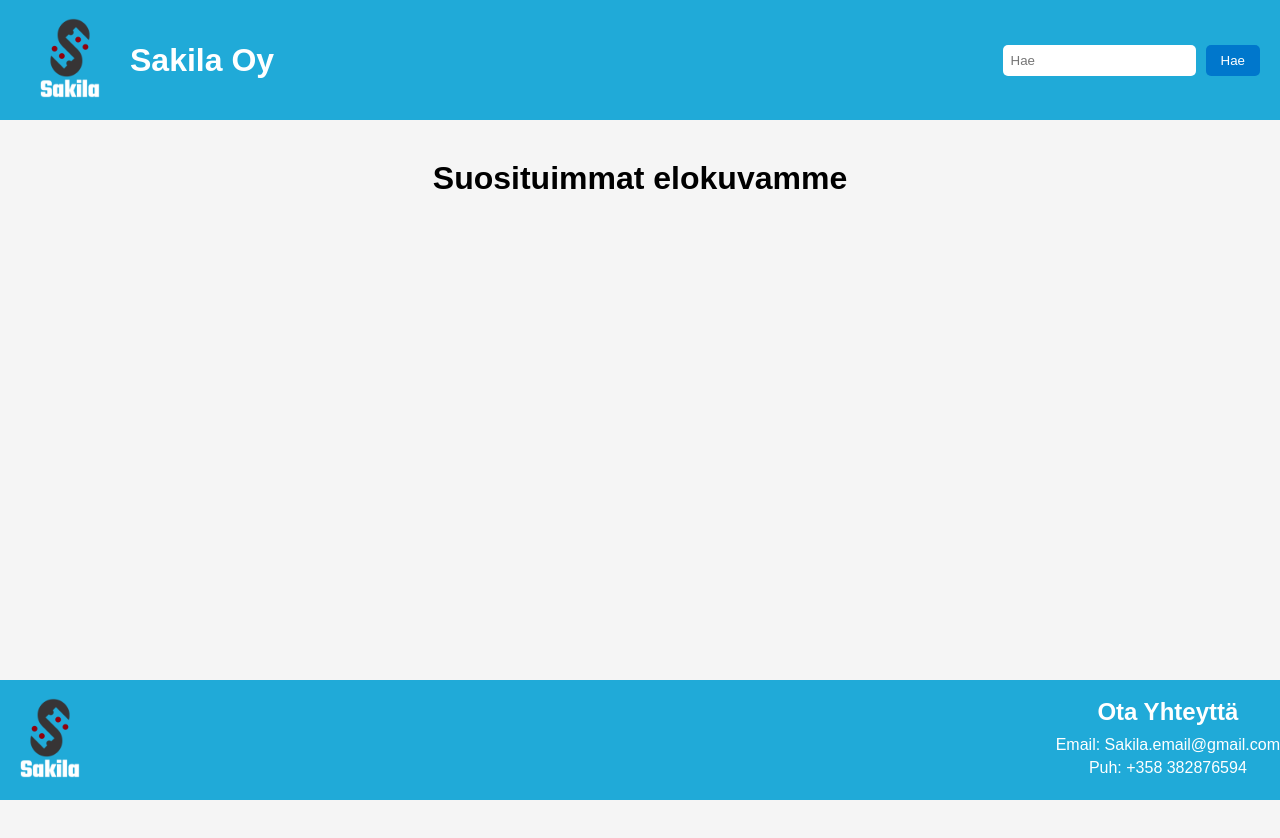
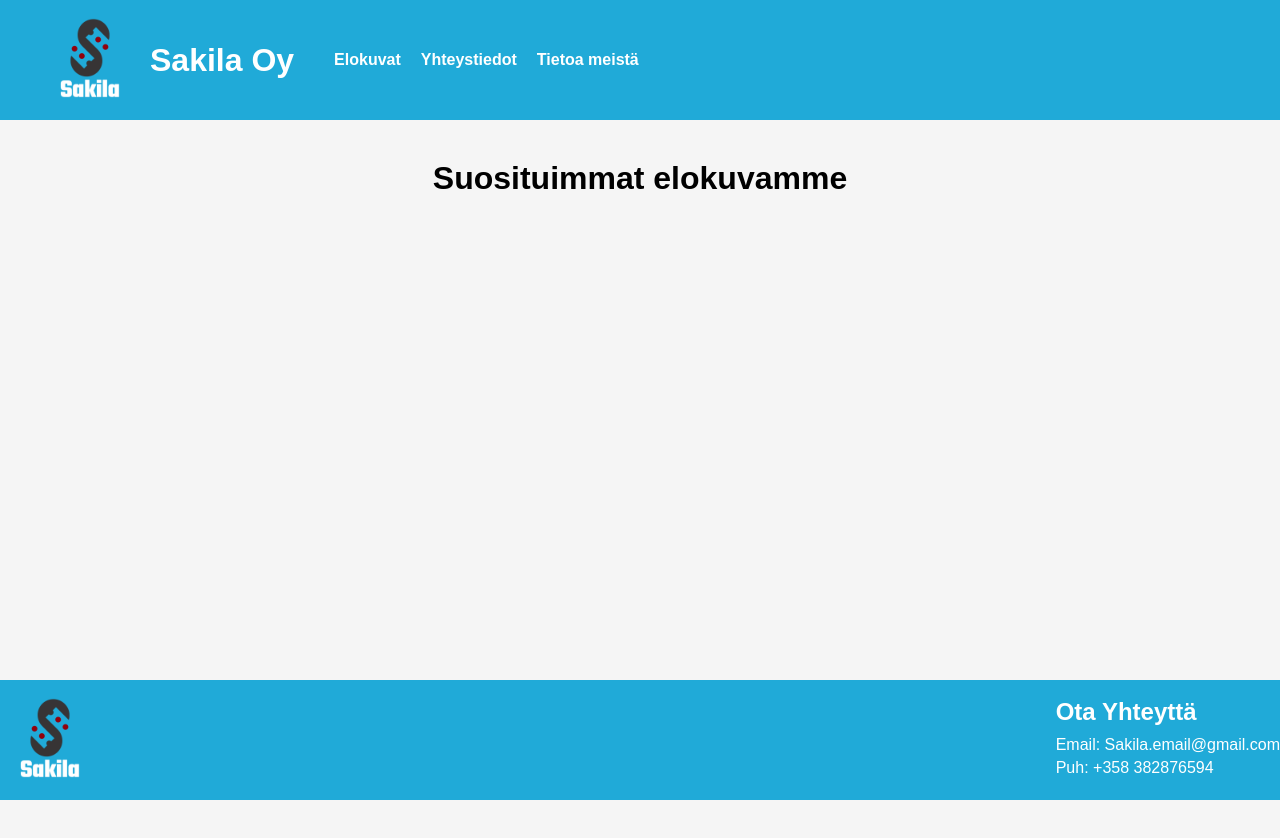
Before and after one commit to KWSSmeY/Sakila-Artur-ja-Sisu, a website: page sivupohjat/etusivu.ejs in a window 1280 px wide. Drawn offline with nearby package versions, Linux system fonts and the light colour scheme; files that its build step writes are made by us from their sources; no server answers.

Commit message:
header muutokset

```diff
--- a/sivupohjat/osapohjat/header.ejs
+++ b/sivupohjat/osapohjat/header.ejs
@@ -13,7 +13,14 @@
           <img src="/photos/logo_tummapohja.png" alt="" width="100px" />
           <h1>Sakila Oy</h1>
         </div>
-        <div id="search">
+        <nav>
+          <ul>
+            <li><a href="/elokuvat">Elokuvat</a></li>
+            <li><a href="/yhteystiedot">Yhteystiedot</a></li>
+            <li><a href="/tietoa-meista">Tietoa meistä</a></li>
+          </ul>
+        </nav>
+        <!-- <div id="search">
           <input
             type="text"
             name="search"
@@ -21,8 +28,9 @@
             placeholder="Hae"
           />
           <button>Hae</button>
-        </div>
+        </div> -->
       </div>
     </header>
+
   </body>
 </html>
--- a/styles/style.css
+++ b/styles/style.css
@@ -13,10 +13,10 @@ body {
   /* background-color: #6495ED; */
 }
 
-header {
+/* header {
   background-color: #20aad8;
   padding: 10px 0;
-}
+} */
 
 button {
   background-color: #0077cc;
@@ -49,6 +49,44 @@ a:hover {
   padding: 0 20px;
 }
 
+header {
+  background-color: #20aad8;
+  padding: 10px 20px;
+  display: flex;
+  align-items: center;
+  justify-content: space-between;
+}
+
+#logo-text {
+  display: flex;
+  color: #ffffff;
+  align-items: center;
+	margin-right: 40px;
+}
+
+#logo-text img {
+  margin-right: 10px;
+}
+
+nav ul {
+  list-style-type: none;
+  display: flex;
+}
+
+nav ul li {
+  margin-right: 20px;
+}
+
+nav ul li a {
+  color: white;
+  text-decoration: none;
+  font-weight: bold;
+}
+
+nav ul li a:hover {
+  color: #f5f5f5;
+}
+
 #logo-text {
   display: flex;
   color: #ffffff;
@@ -62,6 +100,7 @@ a:hover {
 #search {
   display: flex;
   align-items: center;
+  /* margin-right: 44%; */
 }
 
 #search-input {
@@ -87,7 +126,7 @@ a:hover {
   background-color: #20aad8;
   color: #ffffff;
   padding: 10px 0;
-  text-align: center;
+  text-align: left;
   z-index: 999;
 }
 
```
Also changed, not shown: main.js (+12 -0 lines), sivupohjat/tietoa-meistä.ejs (added), sivupohjat/yhteystiedot.ejs (added). Lines whose indentation alone changed are shown as unchanged.
